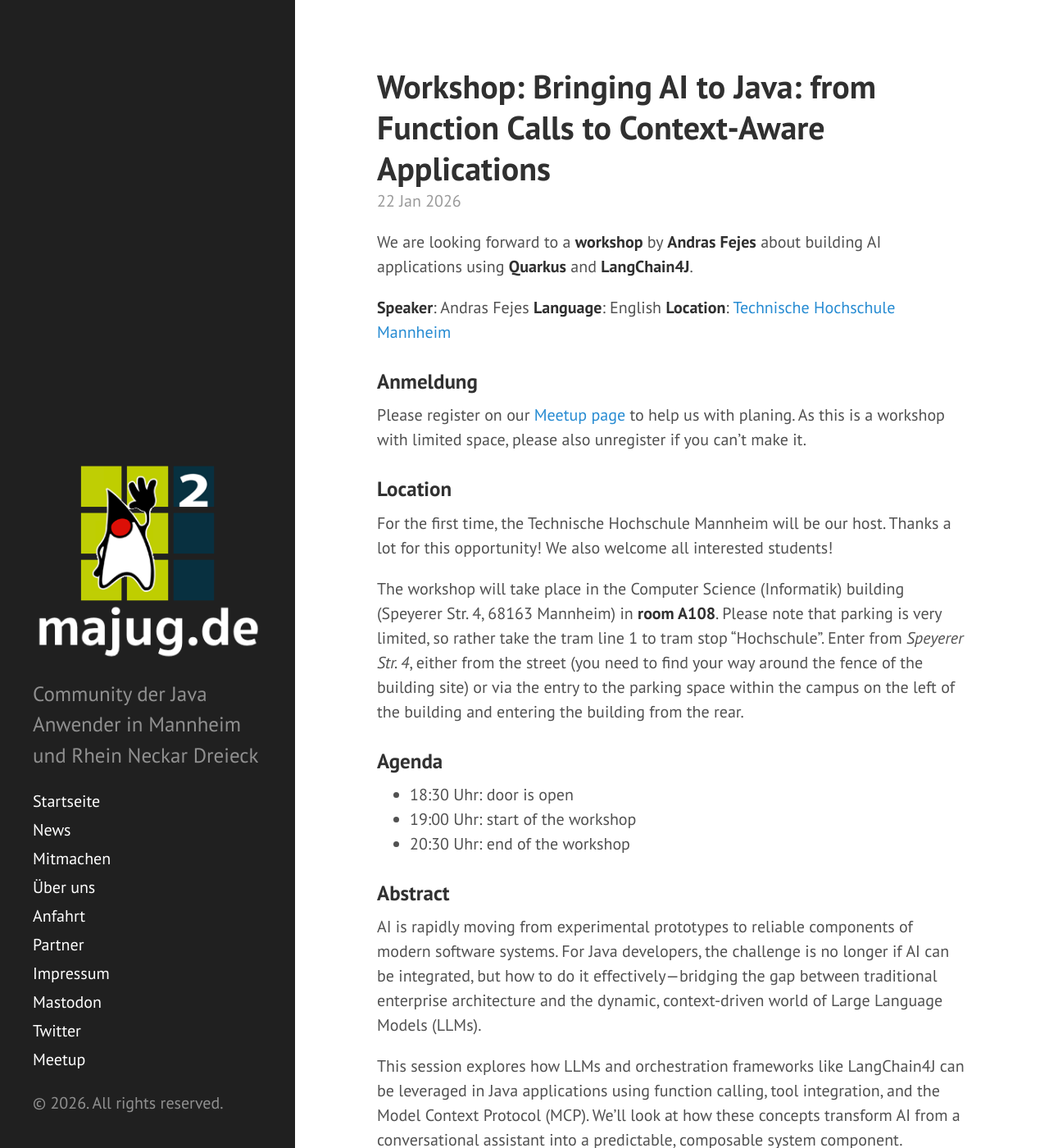
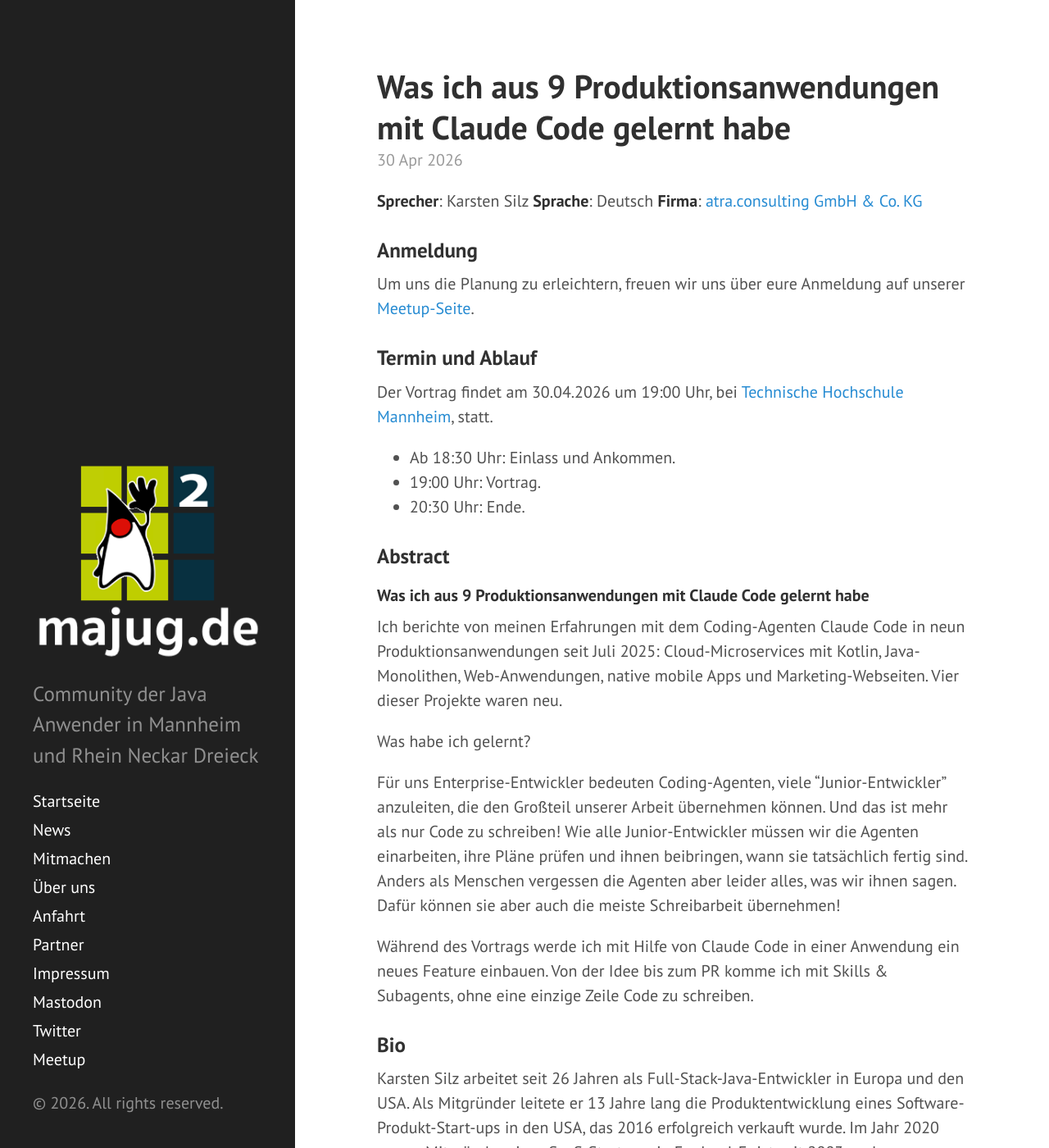
Before and after one commit to majug/majug.github.io, a Jekyll site: the page built from index.html, in a window 1280 px wide and 1400 px high. Shown: the whole window at 82% size. Built offline with Jekyll 4.4.1, drawn with Linux system fonts in a browser that asks for light colours; some of the changed text lies outside the part shown.

Commit message:
Added Talk by Karsten. Removed items from start page.

```diff
--- /dev/null
+++ b/_posts/2026-04-30-was-ich-aus-9-produktions.md
@@ -0,0 +1,36 @@
+---
+layout: post
+title: "Was ich aus 9 Produktionsanwendungen mit Claude Code gelernt habe"
+location: "Technische Hochschule Mannheim"
+state: startpage
+---
+
+**Sprecher**: Karsten Silz **Sprache**: Deutsch **Firma**: [atra.consulting GmbH & Co. KG](https://atra.consulting/)
+
+### Anmeldung
+Um uns die Planung zu erleichtern, freuen wir uns über eure Anmeldung auf unserer [Meetup-Seite](https://www.meetup.com/mannheim-java-usergroup/events/313901409/).
+
+### Termin und Ablauf
+Der Vortrag findet am 30.04.2026 um 19:00 Uhr, bei [Technische Hochschule Mannheim](https://www.informatik.hs-mannheim.de/), statt.
+
+* Ab 18:30 Uhr: Einlass und Ankommen.
+* 19:00 Uhr: Vortrag.
+* 20:30 Uhr: Ende.
+
+### Abstract
+
+#### Was ich aus 9 Produktionsanwendungen mit Claude Code gelernt habe
+
+Ich berichte von meinen Erfahrungen mit dem Coding-Agenten Claude Code in neun Produktionsanwendungen seit Juli 2025: Cloud-Microservices mit Kotlin, Java-Monolithen, Web-Anwendungen, native mobile Apps und Marketing-Webseiten. Vier dieser Projekte waren neu.
+
+Was habe ich gelernt?
+
+Für uns Enterprise-Entwickler bedeuten Coding-Agenten, viele "Junior-Entwickler" anzuleiten, die den Großteil unserer Arbeit übernehmen können. Und das ist mehr als nur Code zu schreiben! Wie alle Junior-Entwickler müssen wir die Agenten einarbeiten, ihre Pläne prüfen und ihnen beibringen, wann sie tatsächlich fertig sind. Anders als Menschen vergessen die Agenten aber leider alles, was wir ihnen sagen. Dafür können sie aber auch die meiste Schreibarbeit übernehmen!
+
+Während des Vortrags werde ich mit Hilfe von Claude Code in einer Anwendung ein neues Feature einbauen. Von der Idee bis zum PR komme ich mit Skills & Subagents, ohne eine einzige Zeile Code zu schreiben.
+
+### Bio
+Karsten Silz arbeitet seit 26 Jahren als Full-Stack-Java-Entwickler in Europa und den USA. Als Mitgründer leitete er 13 Jahre lang die Produktentwicklung eines Software-Produkt-Start-ups in den USA, das 2016 erfolgreich verkauft wurde. Im Jahr 2020 war er Mitgründer eines SaaS-Start-ups in England. Er ist seit 2003 auch Freiberufler. Seit Mai 2025 arbeitet er für atra.consulting.
+
+
+Eine Veranstaltung des iJUG e.V.
```
Also changed, not shown: _posts/2026-01-22-workshop-quarkus-langchain4j.md (+0 -1 lines), _posts/2026-03-10-javaland.md (+0 -1 lines).
